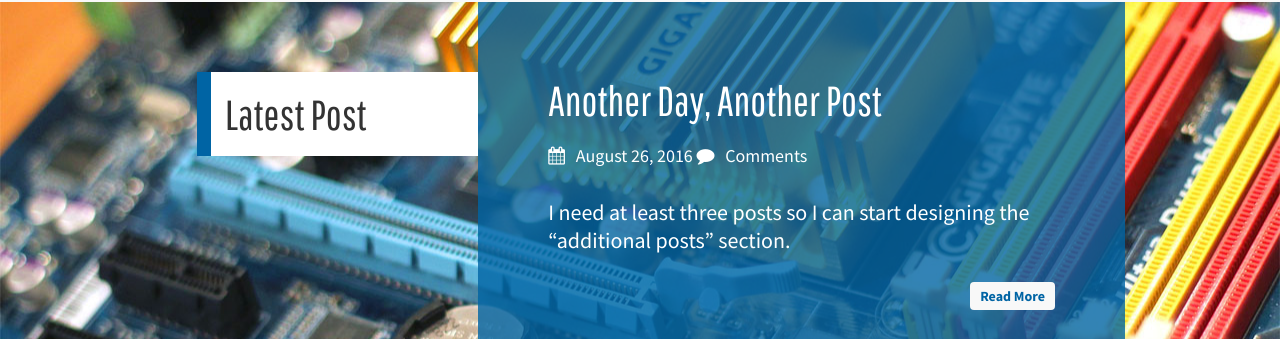
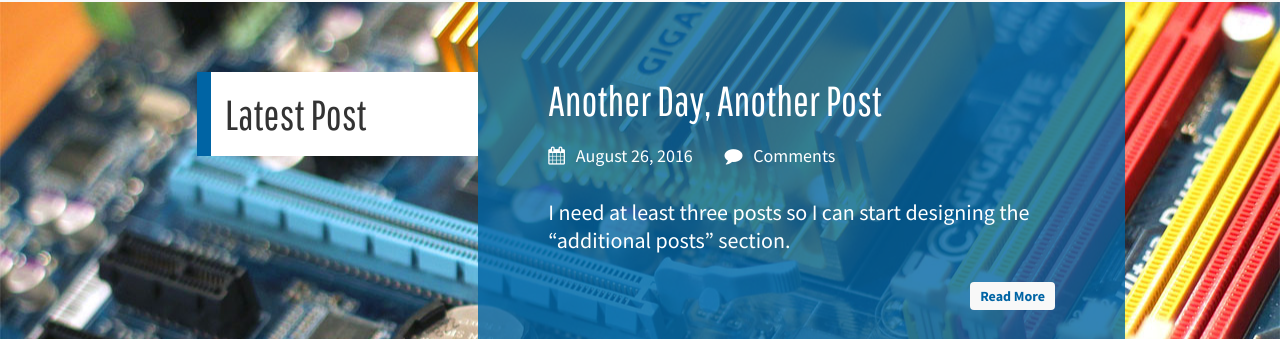
Before and after one commit to aarondgordon/aarondgordon.github.io, a Jekyll site: the page built from index.md, in a window 1280 px wide. Shown: the part 152-491 px from the top of the page. Built offline with Jekyll 4.4.1, drawn with Linux system fonts in a browser that asks for light colours; nearby versions of some CDN libraries; comment, search, counter and statistics services are not loaded.

Commit message:
Styled featured post date

```diff
--- a/assets/css/layout.css
+++ b/assets/css/layout.css
@@ -166,6 +166,10 @@
   font-size: 2.333em; /* 42px/18px */
   font-family: 'Pathway Gothic One', sans-serif;
   line-height: 1.34; /* 4 x baseline | 56px/42px */
+}
+
+.featured-post-date {
+  margin-right: 1.556em; /* 28px/18px */
 }
 
 @media (min-width: 768px) {
```
